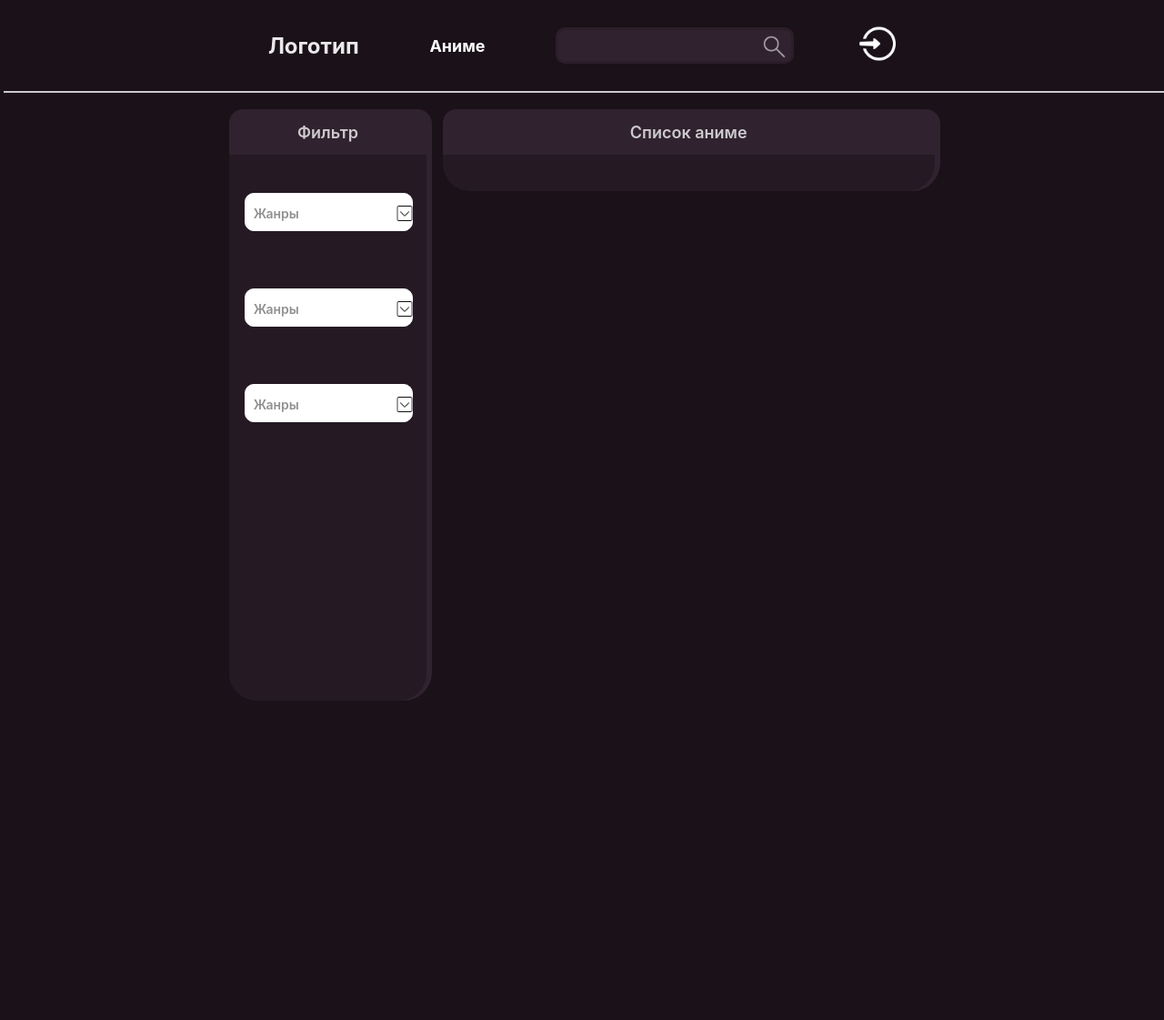
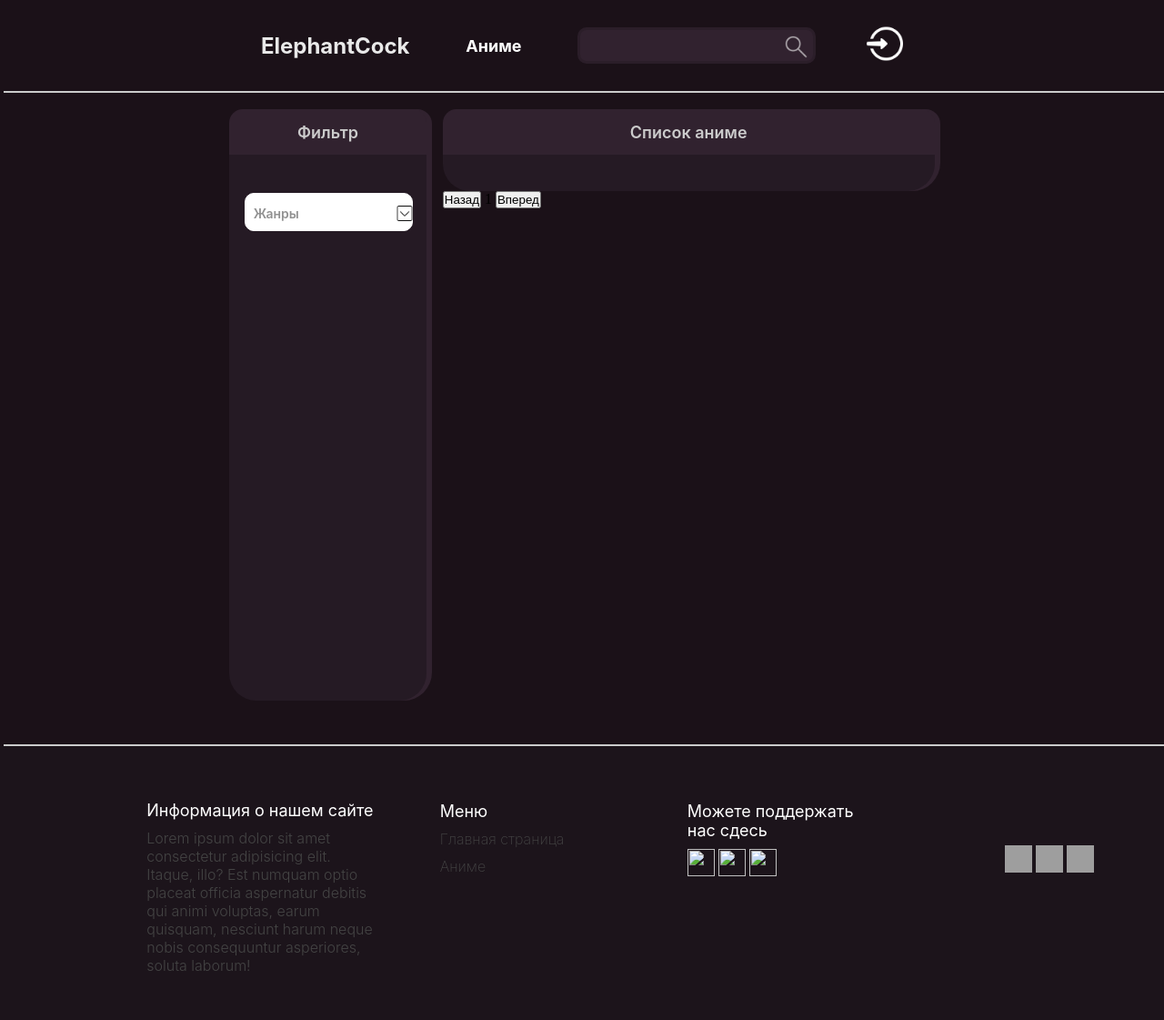
Before and after one commit to malverst/AnimeSite, a Flask app: template templates/tcard.html in a window 1280 px wide. Shown: the whole page at 91% size. Before the commit the page ends 770 px from the top, so only its background shows below. Run offline with Flask 3, Linux system fonts and the light colour scheme; the template is opened without the code that fills it, so the values that code supplies are empty; grey boxes are pictures that could not be loaded.

Commit message:
Изменил плашку с фильтрами и добавил недостающие фильтры, добавил футер, поменял лого

```diff
--- a/app.py
+++ b/app.py
@@ -13,22 +13,31 @@ def index():
     # Передаем данные в HTML шаблон
     return render_template('tcard.html', anime_data=data)
 
-# Маршрут для загрузки дополнительных данных аниме
 @app.route('/load_more_anime')
 def load_more_anime():
     page = request.args.get('page', type=int)
     per_page = request.args.get('per_page', type=int)
+    genres_param = request.args.get('genres', '')
 
-    # Открыть файл и загрузить данные
+    # Преобразование параметра жанров в список
+    selected_genres = genres_param.split(',') if genres_param else []
+
+    # Открыть файл и загрузить все данные
     with open('anime_final.json', 'r', encoding='utf-8') as file:
         all_data = json.load(file)
+
+    # Фильтрация данных по всем выбранным жанрам
+    filtered_data = all_data
+    for genre in selected_genres:
+        filtered_data = [anime for anime in filtered_data if genre in anime.get('Tags', [])]
 
     # Вычислить индексы данных для текущей страницы
     start_index = page * per_page
     end_index = start_index + per_page
 
-    # Отправить часть данных на клиент
-    return jsonify(anime_data=all_data[start_index:end_index])
+    # Отправить часть отфильтрованных данных на клиент
+    return jsonify(anime_data=filtered_data[start_index:end_index])
+
 
 if __name__ == "__main__":
     app.run(debug=True)
--- a/static/css.css
+++ b/static/css.css
@@ -260,13 +260,6 @@ header {
     max-height: 500px;
 }
 
-footer {
-    position: absolute;
-    box-shadow: 0 0 0 .5px #D8D8D8;
-    height: 200px;
-    width: 100%;
-    bottom: -1000px;
-}
 
 .input {
     background-color: white;
@@ -324,6 +317,8 @@ footer {
     padding: 10px;
     margin-top: 5px;
     z-index: 1;
+    overflow-y: auto; /* Добавляем полосу прокрутки, если содержимое превышает высоту */
+    max-height: 40%; /* Ограничиваем высоту выпадающего списка */
 }
 
 .opt {
@@ -347,3 +342,102 @@ footer {
     width: 20px;
     height: 20px;
 }
+
+/* FOOTER */
+
+footer {
+    width: 100%;
+    height: 40%;
+    background-color: #1c141b;
+    right: 0;
+    bottom: 0;
+    box-shadow: 5px -1px 0 1px #CBCBCB;
+    margin-top: 50px;
+    padding-bottom: 50px;
+}
+
+
+.grid-container {
+    display: grid;
+    grid-template-columns: .6fr 1fr 0.2fr 0.8fr 0.2fr 0.8fr 0.2fr 1fr;
+    grid-column-gap: 10px;
+    color: white;
+}
+
+.info {
+    height: auto;
+    margin-top: 24%;
+}
+.info_name {
+    cursor: default;
+    display: flex;
+    font-size: 18px;
+    color: white;
+    font-family: 'Inter', sans-serif;
+}
+
+.info_text {
+    cursor: default;
+    display: flex;
+    font-size: 16px;
+    color: #444444;
+    font-family: 'Inter', sans-serif;
+    margin-top: 10px;
+    font-weight: 300;
+}
+
+.navigation {
+    height: auto;
+    margin-top: 30%;
+}
+
+.navigation_button {
+    cursor: pointer;
+    display: flex;
+    font-size: 16px;
+    color: white;
+    font-family: 'Inter', sans-serif;
+    font-weight: 200;
+    margin-top: 10px;
+    color: #444444;
+    transition: all 0.2s;
+}
+
+
+.navigation_name {
+    cursor: default;
+    display: flex;
+    font-size: 18px;
+    color: white;
+    font-family: 'Inter', sans-serif;
+}
+
+.donate {
+    height: auto;
+    margin-top: 30%;
+}
+
+.donate img {
+    margin-top: 10px;
+    width: 30px;
+    height: 30px;
+    cursor: pointer;
+}
+
+.donate_name {
+    cursor: default;
+    display: flex;
+    font-size: 18px;
+    color: white;
+    font-family: 'Inter', sans-serif;
+}
+
+.contact {
+    margin: auto;
+}
+
+.contact img {
+    width: 30px;
+    height: 30px;
+    cursor: pointer;
+}
--- a/static/main.js
+++ b/static/main.js
@@ -1,53 +1,112 @@
 const btn = document.getElementById('genre-btn');
 const dropdown = document.getElementById('drop');
-const opt = document.getElementsByClassName('opt');
-let isChild = 0;
+let selectedGenres = [];
 
 btn.addEventListener('click', () => {
-    if(dropdown.classList.contains('hide')) {
+    if (dropdown.classList.contains('hide')) {
         dropdown.classList.remove('hide');
         dropdown.classList.toggle('showb');
-    }else if(dropdown.classList.contains('showb')){
+    } else if (dropdown.classList.contains('showb')) {
         dropdown.classList.remove('showb');
         dropdown.classList.toggle('hide');
     }
-
-})
+});
 
 let anims = document.getElementsByClassName("anims");
-Array.from(anims).forEach(function(anim) {
-    anim.addEventListener("mouseenter", function() {
+Array.from(anims).forEach(function (anim) {
+    anim.addEventListener("mouseenter", function () {
         anim.style.opacity = 0.7;
-    })
-    anim.addEventListener("mouseleave", function() {
+    });
+    anim.addEventListener("mouseleave", function () {
         anim.style.opacity = 1;
-    })
+    });
 });
 
 let opts = document.getElementsByClassName("opt");
 Array.from(opts).forEach((opt) => {
     let isClicked = false;
     let parent = opt.parentNode;
+
     opt.addEventListener("click", (e) => {
         if (isClicked === true) {
             opt.style.border = "1px solid transparent";
             isClicked = false;
             parent.appendChild(opt);
-
-        }else if (isClicked === false) {
+            selectedGenres = selectedGenres.filter(genre => genre !== opt.innerHTML);
+        } else {
             opt.style.border = "1px solid black";
             isClicked = true;
             parent.insertBefore(opt, parent.firstChild);
-            console.log(opt.innerHTML);
+            if (!selectedGenres.includes(opt.innerHTML)) {
+                selectedGenres.push(opt.innerHTML);
+            }
         }
-    })
-})
+        // Переместили вызов updateAnimeList() сюда
+        updateAnimeList();
+    });
+});
 
+// Функция обновления списка аниме при изменении выбранных жанров
+function updateAnimeList() {
+    console.log("Updating anime list...");
 
+    // Очищаем список аниме перед загрузкой новых данных
+    const animeList = document.getElementById('anime-list');
+    animeList.innerHTML = '';
+
+    // Создаем запрос к серверу
+    const xhr = new XMLHttpRequest();
+    xhr.onreadystatechange = function() {
+        if (xhr.readyState === XMLHttpRequest.DONE) {
+            if (xhr.status === 200) {
+                const data = JSON.parse(xhr.responseText);
+                appendAnimeToPage(data.anime_data);
+            } else {
+                console.error('Error loading anime data:', xhr.status);
+            }
+        }
+    };
+
+    // Получаем текущий номер страницы
+    const currentPage = parseInt(document.getElementById('page-number').textContent);
+
+    // Формируем URL-адрес запроса с параметрами "page", "per_page" и "genres"
+    const perPage = 10; // Количество аниме на странице
+    const genresParam = selectedGenres.join(',');
+    xhr.open('GET', `/load_more_anime?page=${currentPage - 1}&per_page=${perPage}&genres=${encodeURIComponent(genresParam)}`, true);
+    xhr.send();
+
+    // Выводим выбранные жанры и номер страницы в консоль
+    console.log('Selected genres:', selectedGenres);
+    console.log('Current page:', currentPage);
+}
+
+// Функция для обновления размера выпадающего меню жанров при изменении размера окна
 const dropdownBtn = document.querySelector('.genre-btn');
 const dropdownMenu = document.querySelector('.dropdown');
 dropdownMenu.style.width = dropdownBtn.offsetWidth - 23 + 'px';
 
 window.addEventListener('resize', () => {
     dropdownMenu.style.width = dropdownBtn.offsetWidth - 20 + 'px';
-})
+});
+
+// Пагинация
+let currentPage = 1;
+
+document.getElementById('prev-page').addEventListener('click', () => {
+    if (currentPage > 1) {
+        currentPage--;
+        updatePageNumber(); // Сначала обновляем номер страницы
+        updateAnimeList(); // Затем загружаем новые данные
+    }
+});
+
+document.getElementById('next-page').addEventListener('click', () => {
+    currentPage++;
+    updatePageNumber(); // Сначала обновляем номер страницы
+    updateAnimeList(); // Затем загружаем новые данные
+});
+
+function updatePageNumber() {
+    document.getElementById('page-number').textContent = currentPage;
+}
--- a/templates/tcard.html
+++ b/templates/tcard.html
@@ -3,17 +3,19 @@
 <head>
     <meta charset="UTF-8">
     <meta name="viewport" content="width=device-width, initial-scale=1.0">
-    <title>adadada</title>
+    <meta name="keywords" content="Название - смотреть аниме онлайн, лучшие тайтлы на одном сайте, описание, смотреть аниме.">
+    <meta name="description" content="Лучший источник для любителей аниме. Мы предлагаем широкий выбор аниме-сериалов и фильмов, обновления ассортимента аниме, обзоры аниме, новые тайтлы, актуальная информация о всех новостях.">
+    <title>ElephantCock</title>
     <link rel="stylesheet" href="{{ url_for('static', filename='css.css') }}">
 </head>
 <body>
     <!-- ШАПКА -->
     <header class="no-select">
-        <div class="el2 logo ass anims">Логотип</div>
+        <div class="el2 logo ass anims">ElephantCock</div>
         <div class=""><a href="configure.html" class="configure-btn anims">Аниме</a></div>
         <div class="search-container">
-            <input type="text" class="search" placeholder="">
-            <img src="../static/images/loupe.png" alt="Search" class="search-icon" style="opacity: 60%;">
+            <input type="text" class="search" placeholder="" id="searchInput">
+            <img src="../static/images/loupe.png" alt="Search" class="search-icon" style="opacity: 60%;" onclick="searchAnime()">
         </div>
         <div class="el1"><img src="../static/images/avatar.png" style="width: 40px; height: 40px;" class="avatar anims"></div>
     </header>
@@ -28,43 +30,54 @@
         <div class="item">
             <div class="block"><div class="block-text">Фильтр</div></div>
             <div class="filter">
+
                 <div class="genre">
                     <div class="genre-btn" id="genre-btn"><div class="genre-svg"><img src="..\static\images/down.png" id="gsp"></div><div class="genre-name">Жанры</div></div>
                     <div class="dropdown hide no-select" id="drop">
-                        <div class="opt anims" id="opt">Романтика</div>
-                        <div class="opt anims" id="opt">Комедия</div>
-                        <div class="opt anims" id="opt">Хоррор</div>
-                        <div class="opt anims" id="opt">Триллер</div>
-                        <div class="opt anims" id="opt">Сёнен</div>
-                        <div class="opt anims" id="opt">Сейнен</div>
-                        <div class="opt anims" id="opt">Сёдзе</div>
-                        <div class="opt anims" id="opt">Спорт</div>
-                    </div>
-                </div>
-                <div class="genre">
-                    <div class="genre-btn" id="genre-btn"><div class="genre-svg"><img src="..\static\images/down.png" id="gsp"></div><div class="genre-name">Жанры</div></div>
-                    <div class="dropdown hide no-select" id="drop">
-                        <div class="opt anims" id="opt">Романтика</div>
-                        <div class="opt anims" id="opt">Комедия</div>
-                        <div class="opt anims" id="opt">Хоррор</div>
-                        <div class="opt anims" id="opt">Триллер</div>
-                        <div class="opt anims" id="opt">Сёнен</div>
-                        <div class="opt anims" id="opt">Сейнен</div>
-                        <div class="opt anims" id="opt">Сёдзе</div>
-                        <div class="opt anims" id="opt">Спорт</div>
-                    </div>
-                </div>
-                <div class="genre">
-                    <div class="genre-btn" id="genre-btn"><div class="genre-svg"><img src="..\static\images/down.png" id="gsp"></div><div class="genre-name">Жанры</div></div>
-                    <div class="dropdown hide no-select" id="drop">
-                        <div class="opt anims" id="opt">Романтика</div>
-                        <div class="opt anims" id="opt">Комедия</div>
-                        <div class="opt anims" id="opt">Хоррор</div>
-                        <div class="opt anims" id="opt">Триллер</div>
-                        <div class="opt anims" id="opt">Сёнен</div>
-                        <div class="opt anims" id="opt">Сейнен</div>
-                        <div class="opt anims" id="opt">Сёдзе</div>
-                        <div class="opt anims" id="opt">Спорт</div>
+                        <div class="opt anims" id="opt">романтика</div>
+                        <div class="opt anims" id="opt">полиция</div>
+                        <div class="opt anims" id="opt">артхаус</div>
+                        <div class="opt anims" id="opt">киберпанк</div>
+                        <div class="opt anims" id="opt">ужасы</div>
+                        <div class="opt anims" id="opt">космические путешествия</div>
+                        <div class="opt anims" id="opt">для детей</div>
+                        <div class="opt anims" id="opt">детектив</div>
+                        <div class="opt anims" id="opt">исекай</div>
+                        <div class="opt anims" id="opt">комедия</div>
+                        <div class="opt anims" id="opt">экшн</div>
+                        <div class="opt anims" id="opt">музыкальный</div>
+                        <div class="opt anims" id="opt">семейный</div>
+                        <div class="opt anims" id="opt">гарем</div>
+                        <div class="opt anims" id="opt">пародия</div>
+                        <div class="opt anims" id="opt">вампиры</div>
+                        <div class="opt anims" id="opt">научная фантастика</div>
+                        <div class="opt anims" id="opt">кемонобито</div>
+                        <div class="opt anims" id="opt">трагедия</div>
+                        <div class="opt anims" id="opt">паропанк</div>
+                        <div class="opt anims" id="opt">драма</div>
+                        <div class="opt anims" id="opt">мистика</div>
+                        <div class="opt anims" id="opt">меха</div>
+                        <div class="opt anims" id="opt">война</div>
+                        <div class="opt anims" id="opt">сказка</div>
+                        <div class="opt anims" id="opt">психология</div>
+                        <div class="opt anims" id="opt">антропоморфизм</div>
+                        <div class="opt anims" id="opt">этти</div>
+                        <div class="opt anims" id="opt">боевые искусства</div>
+                        <div class="opt anims" id="opt">романтика</div>
+                        <div class="opt anims" id="opt">сёнэн</div>
+                        <div class="opt anims" id="opt">школа</div>
+                        <div class="opt anims" id="opt">повседневность</div>
+                        <div class="opt anims" id="opt">фэнтези</div>
+                        <div class="opt anims" id="opt">постапокалиптика</div>
+                        <div class="opt anims" id="opt">спорт</div>
+                        <div class="opt anims" id="opt">триллер</div>
+                        <div class="opt anims" id="opt">сёдзё</div>
+                        <div class="opt anims" id="opt">исторический</div>
+                        <div class="opt anims" id="opt">дзёсэй</div>
+                        <div class="opt anims" id="opt">сэйнэн</div>
+                        <div class="opt anims" id="opt">приключения</div>
+                        <div class="opt anims" id="opt">самурайский боевик</div>
+                        <div class="opt anims" id="opt">махо-сёдзё</div>
                     </div>
                 </div>
             </div>
@@ -75,67 +88,48 @@
             <div class="list" id="anime-list">
                 <!-- Список аниме будет загружаться с помощью JavaScript -->
             </div>
+            <!-- Добавляем кнопки для пагинации -->
+            <div class="pagination">
+                <button id="prev-page">Назад</button>
+                <span id="page-number">1</span>
+                <button id="next-page">Вперед</button>
+            </div>
         </div>
         <div class="item"></div>
     </div>
 
-    <script>
-        let page = 0; // Счетчик страниц
-        const perPage = 10;
+    <!-- FOOTER -->
+    <footer>
+        <div class="grid-container">
+            <div class="a"></div>
+            <div class="info">
+                <div class="info_name">Информация о нашем сайте</div>
+                <div class="info_text">Lorem ipsum dolor sit amet consectetur adipisicing elit. Itaque, illo? Est numquam optio placeat officia aspernatur debitis qui animi voluptas, earum quisquam, nesciunt harum neque nobis consequuntur asperiores, soluta laborum!</div>
+            </div>
+            <div class="a"></div>
+            <div class="navigation">
+                <div class="navigation_name">Меню</div>
+                <a class="navigation_button anims">Главная страница</a>
+                <a class="navigation_button anims">Аниме</a>
+            </div>
+            <div class="a"></div>
+            <div class="donate">
+                <div class="donate_name">Можете поддержать нас сдесь</div>
+                <a class="donate_button anims"><img src=""></a>
+                <a class="donate_button anims"><img src=""></a>
+                <a class="donate_button anims"><img src=""></a>
+            </div>
+            <div class="a"></div>
+            <div class="contact">
+                <a class="contact_button anims"><img src="img/a.jpeg"></a>
+                <a class="contact_button anims"><img src="img/a.jpeg"></a>
+                <a class="contact_button anims"><img src="img/a.jpeg"></a>
+            </div>
+            <div class="a"></div>
+        </div>
+    </footer>
 
-        // Подгрузка новых карточек при скролле
-        window.addEventListener('scroll', () => {
-            if (window.innerHeight + window.scrollY >= document.body.offsetHeight) {
-                loadMoreAnime();
-            }
-        });
-
-        // Загрузка новых карточек
-        function loadMoreAnime() {
-            const xhr = new XMLHttpRequest();
-            xhr.onreadystatechange = function() {
-                if (xhr.readyState === XMLHttpRequest.DONE) {
-                    if (xhr.status === 200) {
-                        const data = JSON.parse(xhr.responseText);
-                        appendAnimeToPage(data.anime_data);
-                        page++;
-                    } else {
-                        console.error('Error loading anime data:', xhr.status);
-                    }
-                }
-            };
-            xhr.open('GET', `/load_more_anime?page=${page}&per_page=${perPage}`, true);
-            xhr.send();
-        }
-
-        // Добавление на сайт новых карточек
-        function appendAnimeToPage(animeData) {
-            const animeList = document.getElementById('anime-list');
-            animeData.forEach(anime => {
-                const newAnimeCard = document.createElement('div');
-                newAnimeCard.classList.add('card', 'show', 'anims', 'no-select');
-                newAnimeCard.innerHTML = `
-                    <div class="picture">
-                        <img src="${anime['Image src']}" class="img-banner">
-                    </div>
-                    <div class="content">
-                        <div class="names">
-                            <div class="shortName">${anime['Short title']}</div>
-                            <div class="name">${anime['Title']}</div>
-                        </div>
-                        <div class="episodes">${anime['Count episodes']} серий</div>
-                        <div class="description">${anime['Description']}</div>
-                        <!-- Другие данные о аниме -->
-                    </div>
-                `;
-                animeList.appendChild(newAnimeCard);
-            });
-        }
-
-        // Загрузка первой порции данных при загрузке страницы
-        window.onload = loadMoreAnime;
-    </script>
-
+    <script src="{{ url_for('static', filename='pages.js') }}"></script>
     <script src="{{ url_for('static', filename='main.js') }}"></script>
 
 </body>
```
Also changed, not shown: allgenres.py (added, +24 -0 lines), static/pages.js (added, +49 -0 lines).
